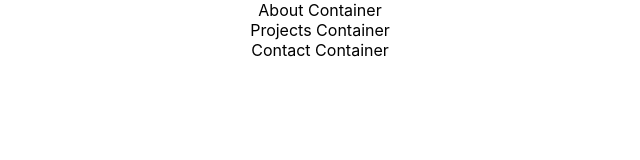
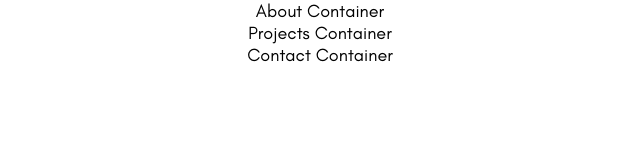
Before and after one commit to HeartyRhombus/HeartyRhombus.github.io, a React (Create React App) app: page / in a window 1280 px wide. Shown: the top 160 px of the page, without its empty margins (320-960 px from the left). Built offline with nearby package versions, Linux system fonts and the light colour scheme.

Commit message:
import fonts & update initial styling

```diff
--- a/src/App.css
+++ b/src/App.css
@@ -1,38 +1,20 @@
+@font-face {
+  font-family: "Glacial Indifference";
+  src: url(./fonts/GlacialIndifference-Regular.otf);
+}
+
+@font-face {
+  font-family: "Moontime";
+  src: url(./fonts/MoonTime-Regular.ttf);
+}
+
 .App {
   text-align: center;
+  font-family: Glacial Indifference;
+  font-size: large;
 }
 
-.App-logo {
-  height: 40vmin;
-  pointer-events: none;
+#welcome_msg {
+  font-family: Moontime;
+  font-size: 95px;
 }
-
-@media (prefers-reduced-motion: no-preference) {
-  .App-logo {
-    animation: App-logo-spin infinite 20s linear;
-  }
-}
-
-.App-header {
-  background-color: #282c34;
-  min-height: 100vh;
-  display: flex;
-  flex-direction: column;
-  align-items: center;
-  justify-content: center;
-  font-size: calc(10px + 2vmin);
-  color: white;
-}
-
-.App-link {
-  color: #61dafb;
-}
-
-@keyframes App-logo-spin {
-  from {
-    transform: rotate(0deg);
-  }
-  to {
-    transform: rotate(360deg);
-  }
-}
```
Also changed, not shown: src/fonts/Oh November.ttf (deleted), src/fonts/TomatoSoup-Regular.ttf (deleted).
